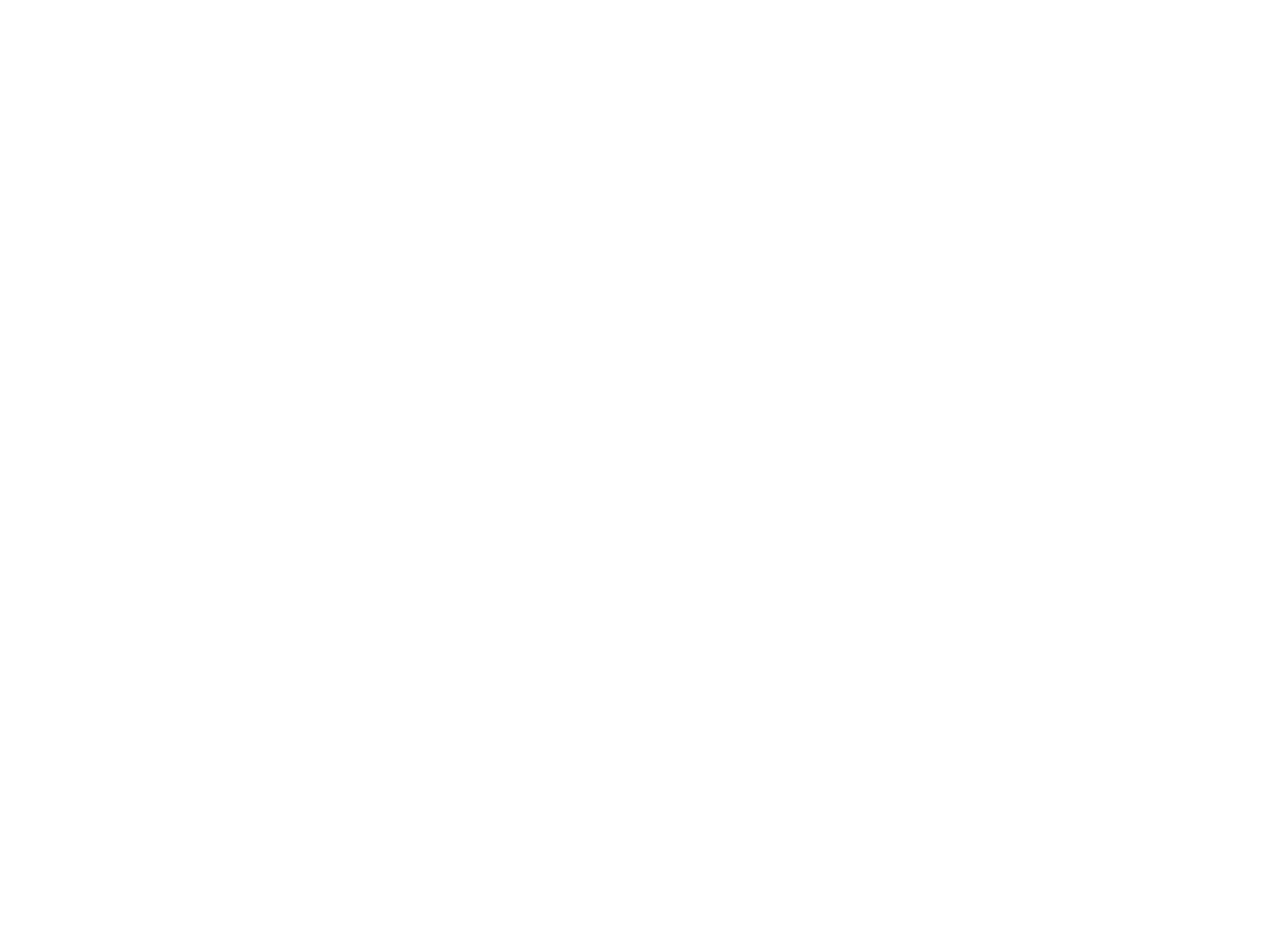
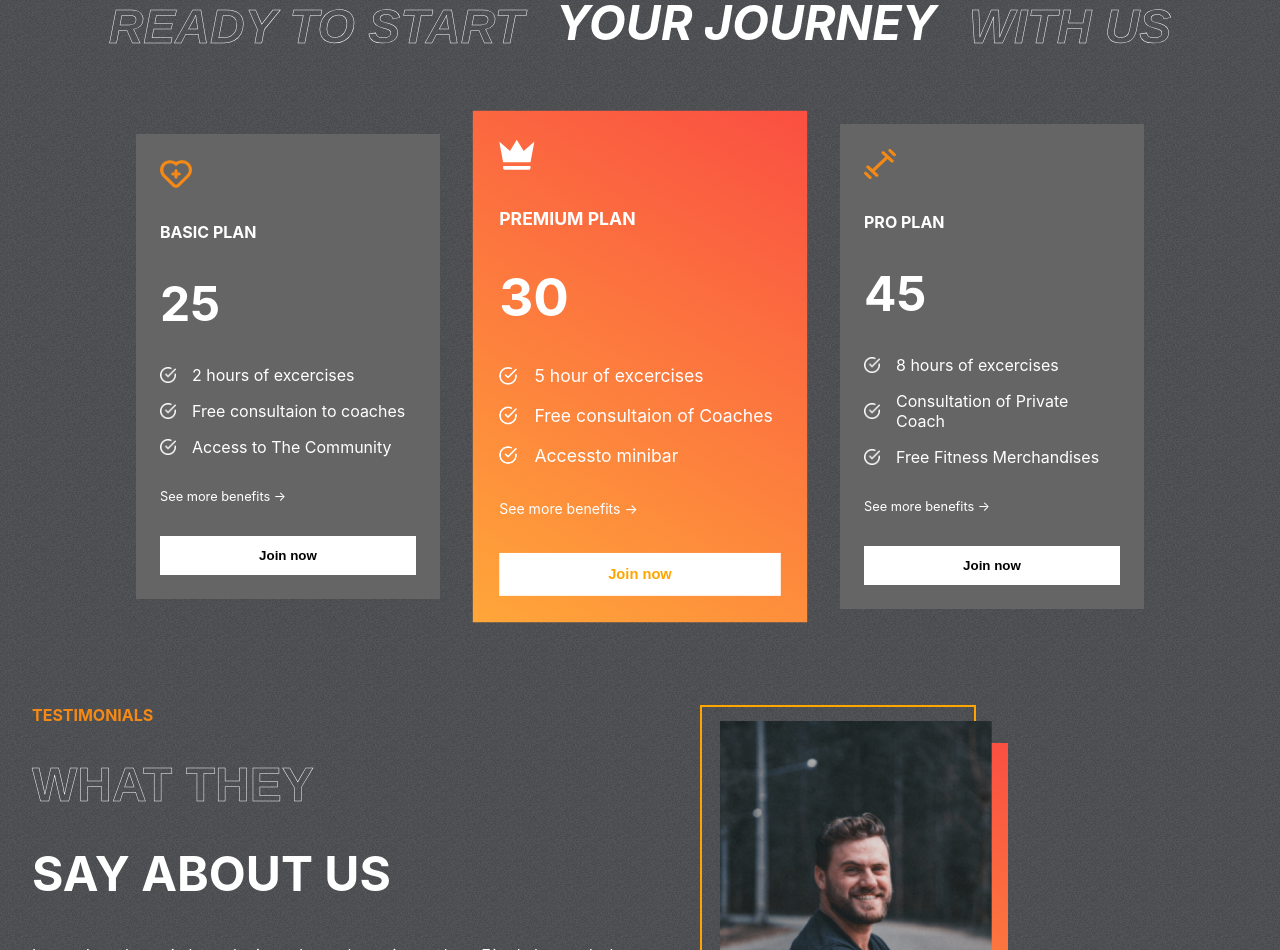
Before and after one commit to crusher8010/Gym-website, a React (Create React App) app: page / in a window 1280 px wide. Shown: the part 1850-2800 px from the top of the page. Before the commit the page ends 1803 px from the top, so only its background shows below. Built offline with nearby package versions, Linux system fonts and the light colour scheme.

Commit message:
added testimonials section

```diff
--- a/src/App.css
+++ b/src/App.css
@@ -26,7 +26,7 @@
 .stroke-text {
   color: transparent;
   font-family: Arial, Helvetica, sans-serif;
-  -webkit-text-stroke-width: 1px;
+  -webkit-text-stroke-width: 0.5px;
   -webkit-text-stroke-color: white;
 }
 
--- a/src/App.js
+++ b/src/App.js
@@ -2,6 +2,9 @@
 import Hero from './components/Hero/Hero';
 import Programs from './components/Programs/Programs';
 import Reasons from './components/Reasons/Reasons';
+import Plans from './components/Plans/Plans';
+import Testimonials from './components/Testimonials/Testimonials';
+import Join from './components/Join/Join';
 
 function App() {
   return (
@@ -9,6 +12,9 @@
       <Hero />
       <Programs />
       <Reasons />
+      <Plans />
+      <Testimonials />
+      <Join />
     </div>
   );
 }
--- /dev/null
+++ b/src/components/Join/Join.jsx
@@ -0,0 +1,9 @@
+import './Join.css';
+
+function Join() {
+    return (
+        <div></div>
+    )
+}
+
+export default Join;
--- /dev/null
+++ b/src/components/Plans/Plans.css
@@ -0,0 +1,74 @@
+.plans-container {
+    margin-top: -4rem;
+    padding: 0 2rem;
+    display: flex;
+    flex-direction: column;
+    gap: 4rem;
+    position: relative;
+}
+
+.plans {
+    display: flex;
+    align-items: center;
+    justify-content: center;
+    gap: 3rem;
+}
+
+.plan {
+    display: flex;
+    flex-direction: column;
+    background: var(--caloryCard);
+    color: white;
+    gap: 2rem;
+    padding: 1.5rem;
+    width: 16rem;
+}
+
+.plan:nth-child(2) {
+    background: var(--planCard);
+    transform: scale(1.1);
+}
+
+.plan>svg {
+    fill: var(--orange);
+    width: 2rem;
+    height: 2rem;
+}
+
+.plan>:nth-child(2) {
+    font-size: 1rem;
+    font-weight: bold;
+}
+
+.plan>:nth-child(3) {
+    font-size: 3rem;
+    font-weight: bold;
+}
+
+.plan>:nth-child(5) {
+    font-size: 0.8rem;
+}
+
+.features {
+    display: flex;
+    flex-direction: column;
+    gap: 1rem;
+}
+
+.feature {
+    display: flex;
+    gap: 1rem;
+    align-items: center;
+}
+
+.feature>img {
+    width: 1rem;
+}
+
+.plans>:nth-child(2)>svg {
+    fill: white;
+}
+
+.plans>:nth-child(2)>button {
+    color: orange;
+}
--- /dev/null
+++ b/src/components/Plans/Plans.jsx
@@ -0,0 +1,39 @@
+import './Plans.css';
+import { plansData } from '../../data/plansData';
+import whiteTick from '../../assets/whiteTick.png'
+
+function Plans() {
+    return (
+        <div className="plans-container">
+            <div className="programs-header" style={{ gap: '2rem' }}>
+                <span className='stroke-text'>READY TO START</span>
+                <span style={{ marginBottom: "0.5rem" }}>YOUR JOURNEY</span>
+                <span className='stroke-text'>WITH US</span>
+            </div>
+
+            <div className="plans">
+                {plansData.map((item, i) => (
+                    <div className="plan" key={i}>
+                        {item.icon}
+                        <span>{item.name}</span>
+                        <span>{item.price}</span>
+
+                        <div className="features">
+                            {item.features.map((feature, i) => (
+                                <div className="feature">
+                                    <img src={whiteTick} alt="" />
+                                    <span key={i}>{feature}</span>
+                                </div>
+                            ))}
+                        </div>
+
+                        <div><span>See more benefits {'->'}</span></div>
+                        <button className='btn'>Join now</button>
+                    </div>
+                ))}
+            </div>
+        </div>
+    )
+}
+
+export default Plans;
--- a/src/components/Programs/Programs.css
+++ b/src/components/Programs/Programs.css
@@ -11,6 +11,7 @@
     font-weight: bold;
     font-size: 3rem;
     justify-content: center;
+    align-items: center;
     color: white;
     text-transform: uppercase;
     font-style: italic;
--- a/src/components/Programs/Programs.jsx
+++ b/src/components/Programs/Programs.jsx
@@ -7,7 +7,7 @@
         <div className='Programs' id="programs">
             <div className="programs-header">
                 <span className='stroke-text'>Explore our</span>
-                <span>Programs</span>
+                <span style={{ marginBottom: "0.5rem" }}>Programs</span>
                 <span className='stroke-text'>to shape you</span>
             </div>
 
--- /dev/null
+++ b/src/components/Testimonials/Testimonials.css
@@ -0,0 +1,78 @@
+.Testimonials {
+    display: flex;
+    gap: 1rem;
+    padding: 0 2rem;
+}
+
+.left-t {
+    display: flex;
+    flex: 1 1;
+    gap: 2rem;
+    flex-direction: column;
+    text-transform: uppercase;
+    color: white;
+}
+
+.left-t>:nth-child(1) {
+    color: var(--orange);
+    font-weight: bold;
+}
+
+.left-t>:nth-child(2),
+.left-t>:nth-child(3) {
+    font-weight: bold;
+    font-size: 3rem;
+}
+
+.left-t>:nth-child(4) {
+    text-transform: none;
+    text-align: justify;
+    letter-spacing: 2px;
+    line-height: 40px;
+}
+
+.right-t {
+    flex: 1;
+    position: relative;
+}
+
+.right-t>img {
+    position: absolute;
+    width: 17rem;
+    height: 20rem;
+    object-fit: cover;
+    right: 16rem;
+    top: 1rem;
+}
+
+.right-t>:nth-child(1) {
+    position: absolute;
+    width: 17rem;
+    height: 20rem;
+    border: 2px solid orange;
+    background-color: transparent;
+    right: 17rem;
+    top: 0rem;
+}
+
+.right-t>:nth-child(2) {
+    position: absolute;
+    width: 17rem;
+    height: 20rem;
+    right: 15rem;
+    top: 2.4rem;
+    background: var(--planCard);
+}
+
+.arrows {
+    display: flex;
+    gap: 1rem;
+    position: absolute;
+    bottom: 1rem;
+    left: 3rem;
+}
+
+.arrows>img {
+    width: 1.5rem;
+    cursor: pointer;
+}
--- /dev/null
+++ b/src/components/Testimonials/Testimonials.jsx
@@ -0,0 +1,55 @@
+import './Testimonials.css';
+import { testimonialsData } from '../../data/testimonialsData';
+import { useState } from 'react';
+import leftArrow from '../../assets/leftArrow.png';
+import rightArrow from '../../assets/rightArrow.png';
+
+function Testimonials() {
+    const [selected, setSelected] = useState(0);
+    const tLength = testimonialsData.length;
+
+    const handleLeftClick = () => {
+        if (selected === 0) {
+            setSelected(tLength - 1);
+        } else {
+            setSelected((prev) => prev - 1);
+        }
+    }
+
+    const handleRightClick = () => {
+        if (selected === (tLength - 1)) {
+            setSelected(0)
+        } else {
+            setSelected((prev) => prev + 1);
+        }
+    }
+
+    return (
+        <div className='Testimonials'>
+            <div className='left-t'>
+                <span>Testimonials</span>
+                <span className='stroke-text'>What they</span>
+                <span>say about us</span>
+                <span>
+                    {testimonialsData[selected].review}
+                </span>
+                <span>
+                    <span style={{ color: 'var(--orange)' }}>{testimonialsData[selected].name} </span>
+                    - {testimonialsData[selected].status}
+                </span>
+            </div>
+            <div className='right-t'>
+                <div></div>
+                <div></div>
+                <img src={testimonialsData[selected].image} alt="" />
+
+                <div className="arrows">
+                    <img src={leftArrow} alt="leftArrow" onClick={handleLeftClick} />
+                    <img src={rightArrow} alt="rightArrow" onClick={handleRightClick} />
+                </div>
+            </div>
+        </div>
+    )
+}
+
+export default Testimonials;
```
Also changed, not shown: src/components/Join/Join.css (added).
